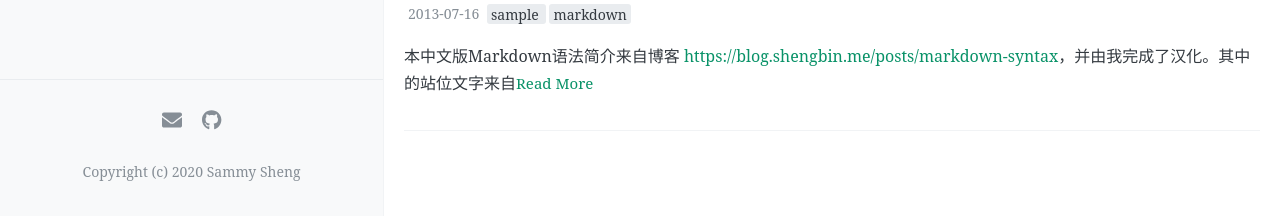
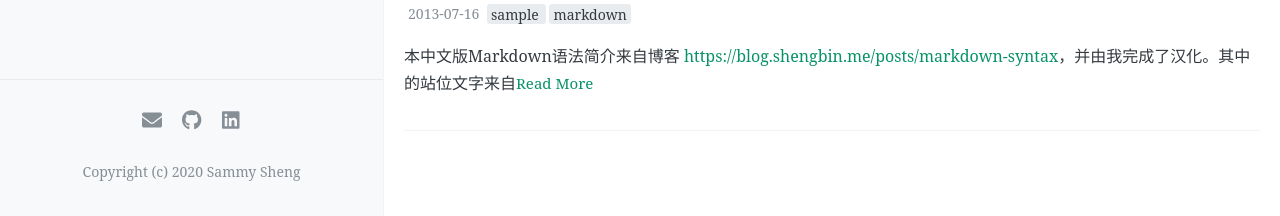
Before and after one commit to Sammyzysheng/Cooling-Water-Scaling-Tendency-Prediction, a Jekyll site: the page built from index.html, in a window 1280 px wide and 1037 px high. Shown: the part 818-1034 px from the top of the window. Built offline with Jekyll 4.4.1, drawn with Linux system fonts in a browser that asks for light colours; the list of posts is cut into pages by our own code; comment, search, counter and statistics services are not loaded.

```diff
--- a/_config.yml
+++ b/_config.yml
@@ -51,7 +51,7 @@ excerpt_separator: <!-- more -->
 footer-links:
   email: zy_sheng@outlook.com
   github: Sammyzysheng #https://github.com/<>
-  linkedin: #https://www.linkedin.com/in/sammysheng <>
+  linkedin: https://www.linkedin.com/in/sammysheng <>
 
 
 # 站点页脚的文字
```
